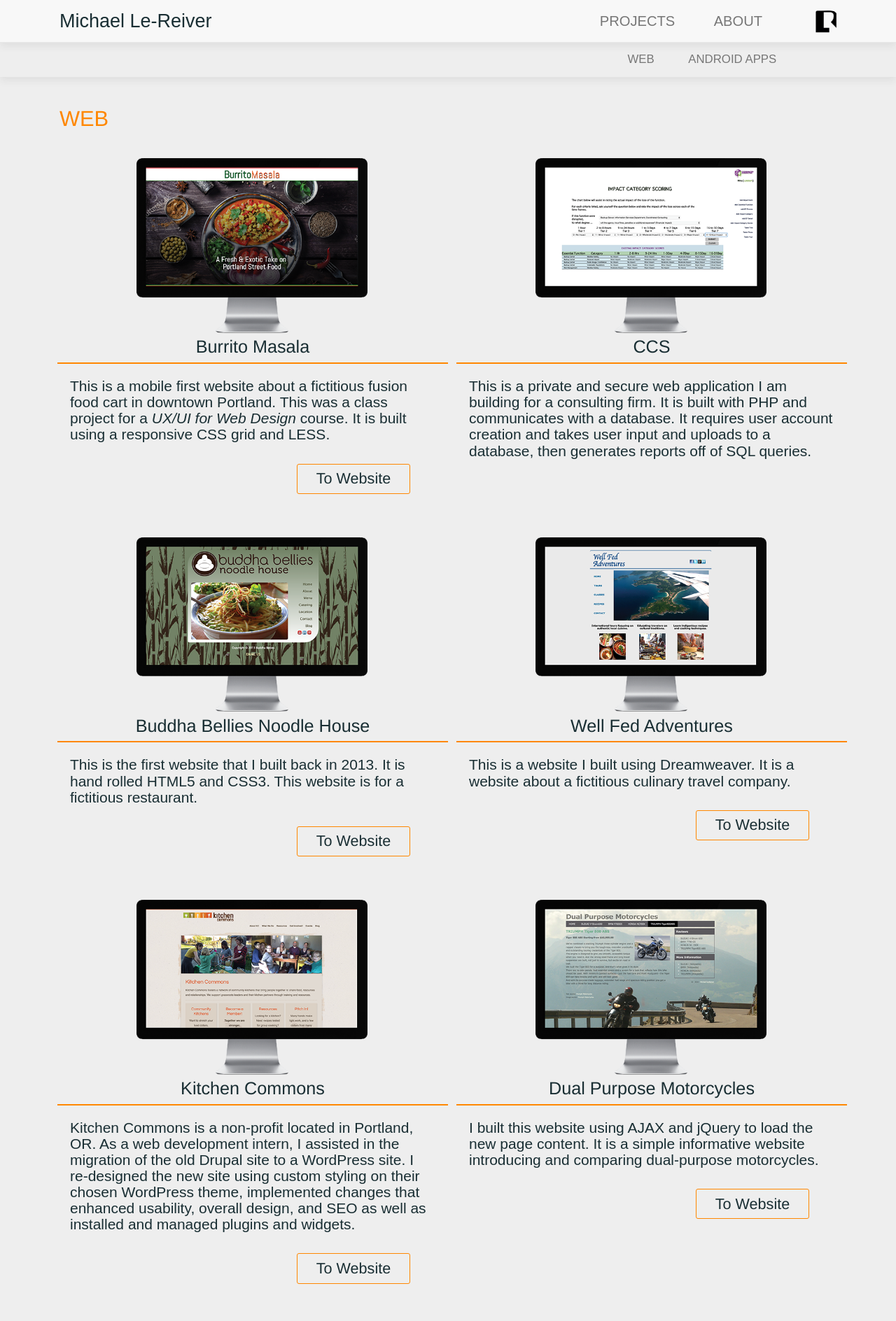
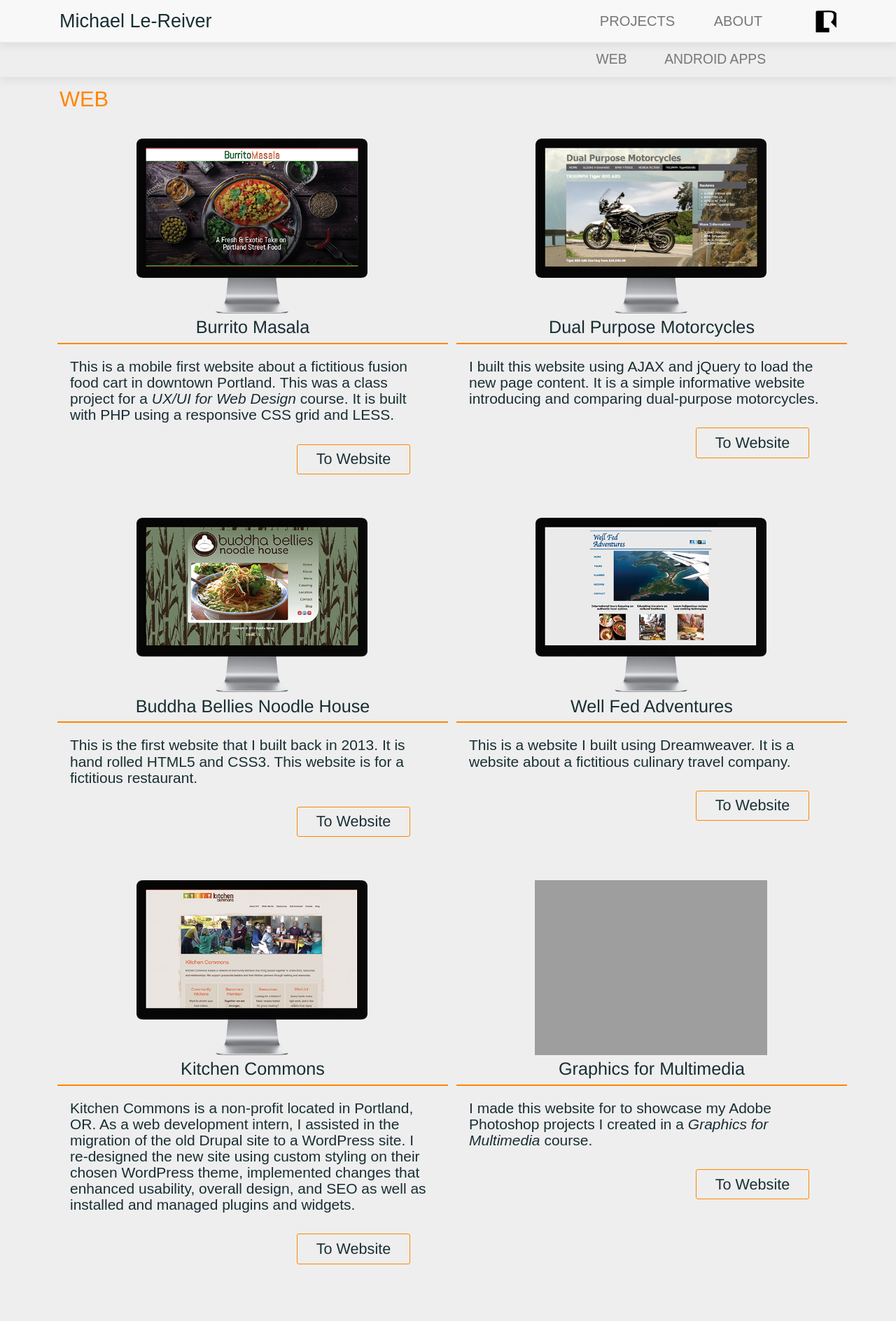
Before and after one commit to LeReiver/portfolio, a PHP site: page /projects.php in a window 1280 px wide. Shown: the top 1888 px of the page at 70% size. Run offline with PHP 8.4, Linux system fonts and the light colour scheme; grey boxes are pictures that could not be loaded.

Commit message:
Modified projects.

```diff
--- a/includes/styles/portfolio.css.php
+++ b/includes/styles/portfolio.css.php
@@ -1040,7 +1040,7 @@ a.button:hover {
         margin-left: 44%;
     }
     .container.projects h1 {
-        margin-bottom: 1em;
+/*        margin-bottom: 1em;*/
     }
 
 }
--- a/index.php
+++ b/index.php
@@ -116,7 +116,7 @@
                         <tr><td>Android Studio</td></tr>
                         <tr><td>Java</td></tr>
                         <tr><td>XML</td></tr>
-                        <tr><td>Custom Styles & Themes</td></tr>
+                        <tr><td>Custom Styles &amp; Themes</td></tr>
                         <tr><td>MultiDevice Support</td></tr>
                         <tr><td>MultiVersion Support</td></tr>
                         <tr><td>Audio Implementation</td></tr>
--- a/project_navigation.php
+++ b/project_navigation.php
@@ -9,7 +9,7 @@
     <nav class="navbar-default " style=" margin-top:-.25em; padding-top: .25em; padding-bottom:0; background: #eee;  border: none; position: fixed; clear: none; z-index: 100; ">
         <div class="container project_nav">
 
-                <ul class="nav navbar-nav navbar-right projects" style="font-weight: 300; font-size: 100%; margin-top:60px; text-align: start;">
+                <ul class="nav navbar-nav navbar-right projects" style="font-weight: 300; font-size: 115%; margin-top:60px; text-align: start;">
                     <li class="current"><a href="#websites">WEB</a></li>
 <!--                    <li class="current"><a href="#webapps">WEB APPS</a></li>-->
                     <li class="current"><a href="#android">ANDROID APPS</a></li>
--- a/projects.php
+++ b/projects.php
@@ -23,10 +23,10 @@
 <?php require('project_navigation.php'); ?>
 <div id="about_2" class="section bigbox">
     <section id="websites"></section>
-    <div class="container projects" style="padding-top: 11em;">
+    <div class="container projects" style="padding-top: 9em;">
         <div class="row section-header">
             <div class="col-md-12">
-                <h1 style="font-size: 2.2em; color: #ff8700; font-stretch: extra-expanded; font-weight: 200; text-align:start; ">Web</h1>
+                <h1 style="font-size: 2.2em; color: #ff8700; font-stretch: extra-expanded; font-weight: 200; text-align:start;">Web</h1>
             </div>
         </div>
         <!--Websites-->
@@ -35,32 +35,31 @@
                 <div class="row" style="margin-bottom: 2em;">
                     <div class="col-md-6">
                         <div>
-                            <div class="project-icon"><a href="includes/images/burrito_lg.jpg" id="burrito masala"
+                            <div class="project-icon"><a href="includes/images/burrito_lg.jpg" id="burrito_masala"
                                                          data-lightbox="vector" data-title="Burrito Masala"><img src="includes/img/burrito_desktop.png" alt="Burrito Masala" title="Click To View"></a>
                             </div>
                         </div>
                         <h5 class="orange-underline">Burrito Masala</h5>
                         <p id="skills">This is a mobile first website about a fictitious fusion food cart in downtown Portland. This was a class project for a <em>UX/UI for Web Design</em> course.
-                            It is built using a responsive CSS grid and LESS.</p>
+                            It is built with PHP using a responsive CSS grid and LESS.</p>
                         <table class="button_table">
                             <tr>
-                                <td><h4><a href="/../web/burrito_masala" target="_blank"><button id="_button" >To Website</button></a></h4></td>
+                                <td><h4><a href="/../web/burrito_masala" target="_blank"><button id="_button">To Website</button></a></h4></td>
                             </tr>
                         </table>
                     </div>
                     <div class="col-md-6">
                         <div>
-                            <div class="project-icon"><a href="includes/images/ccs_lg.jpg" id="well_fed"
-                                                         data-lightbox="vector" data-title="CCS"><img src="includes/img/ccs_desktop.png" alt="CCS" title="Click To View"></a>
+                            <div class="project-icon"><a href="includes/images/dual_purpose_lg.jpg" id="dual_purpose"
+                                                         data-lightbox="vector" data-title="Dual Purpose Motorcycles"><img src="includes/img/dual_purpose_desktop.png" alt="Dual Purpose Motorcycles" title="Click To View"></a>
                             </div>
                         </div>
-                        <h5 class="orange-underline">CCS</h5>
-                        <p id="skills">This is a private and secure web application I am building for a consulting firm. It is built with PHP and communicates with a database.
-                            It requires user account creation and takes user input and uploads to a database,
-                            then generates reports off of SQL queries.</p>
+                        <h5 class="orange-underline">Dual Purpose Motorcycles</h5>
+                        <p id="skills">I built this website using AJAX and jQuery to load the new page content.
+                            It is a simple informative website introducing and comparing dual-purpose motorcycles.</p>
                         <table class="button_table">
                             <tr>
-<!--                                <td><h4><a href="/../php/ccs" target="_blank"><button id="_button" > To Website</button></a></h4></td>-->
+                                <td><h4><a href="/../web/dual_purpose/" target="_blank"><button id="_button" >To Website</button></a></h4></td>
                             </tr>
                         </table>
                     </div>
@@ -113,23 +112,9 @@
                             </tr>
                         </table>
                     </div>
-                    <div class="col-md-6">
-                        <div>
-                            <div class="project-icon"><a href="includes/images/dual_purpose_lg.jpg" id="dual_purpose"
-                                                         data-lightbox="vector" data-title="Dual Purpose Motorcycles"><img src="includes/img/dual_purpose_desktop.png" alt="Dual Purpose Motorcycles" title="Click To View"></a>
-                            </div>
-                        </div>
-                        <h5 class="orange-underline">Dual Purpose Motorcycles</h5>
-                        <p id="skills">I built this website using AJAX and jQuery to load the new page content.
-                            It is a simple informative website introducing and comparing dual-purpose motorcycles.</p>
-                        <table class="button_table">
-                            <tr>
-                                <td><h4><a href="/../web/dual_purpose/" target="_blank"><button id="_button" >To Website</button></a></h4></td>
-                            </tr>
-                        </table>
-                    </div>
-                </div>
-                <div class="row" style="margin-bottom: 2em;">
+
+
+
                     <div class="col-md-6">
                         <div>
                             <div class="project-icon"><a href="includes/images/graphics_lg.jpg" id="graphics"
@@ -144,31 +129,26 @@
                             </tr>
                         </table>
                     </div>
+
+
+                </div>
+                <div class="row" style="margin-bottom: 2em;">
                     <div class="col-md-6">
                         <div>
-                            <div class="project-icon"><a href="includes/images/sushi_animate_lg.jpg" id="sushi_animate"
-                                                         data-lightbox="vector" data-title="Animated Sushi"><img src="includes/img/sushi_animate_desktop.png" alt="Animated Sushi" title="Click To View"></a>
+                            <div class="project-icon"><a href="includes/images/ccs_lg.jpg" id="ccs"
+                                                         data-lightbox="vector" data-title="CCS"><img src="includes/img/ccs_desktop.png" alt="CCS" title="Click To View"></a>
                             </div>
                         </div>
-                        <h5 class="orange-underline">Animated Sushi</h5>
-                        <p id="skills">I made this animated web page as a sample interface homepage for an web site about sushi.
-                            The animations were created in Adobe Animate.</p>
+                        <h5 class="orange-underline">CCS</h5>
+                        <p id="skills">This is a private and secure web application I am building for a consulting firm. It is built with PHP and communicates with a database.
+                            It requires user account creation and takes user input and uploads to a database,
+                            then generates reports off of SQL queries.</p>
                         <table class="button_table">
                             <tr>
-                                <td><h4><a href="/../web/sushi_animate/" target="_blank"><button id="_button" >To Website</button></a></h4></td>
+                                <!--                                <td><h4><a href="/../php/ccs" target="_blank"><button id="_button" > To Website</button></a></h4></td>-->
                             </tr>
-<!--                            <section id="webapps">&nbsp; </section>-->
                         </table>
                     </div>
-                </div>
-<!--                <div class="row section-header container">-->
-<!--                    <div class="col-md-12 projects">-->
-<!--                        <h1 style="font-size: 2.2em; color: #ff8700; font-stretch: extra-expanded; font-weight: 200; text-align:start;  margin-top: 0; margin-bottom: -1.5em; margin-left: -2em;">Web Apps</h1>-->
-<!--                    </div>-->
-<!--                </div>-->
-
-                <!--Web Apps-->
-                <div class="row" style="margin-bottom: 4em;">
                     <div class="col-md-6">
                         <div>
                             <div class="project-icon"><a href="includes/images/volume_converter_lg.jpg" id="volume_converter"
@@ -184,6 +164,15 @@
                             </tr>
                         </table>
                     </div>
+                </div>
+<!--                <div class="row section-header container">-->
+<!--                    <div class="col-md-12 projects">-->
+<!--                        <h1 style="font-size: 2.2em; color: #ff8700; font-stretch: extra-expanded; font-weight: 200; text-align:start;  margin-top: 0; margin-bottom: -1.5em; margin-left: -2em;">Web Apps</h1>-->
+<!--                    </div>-->
+<!--                </div>-->
+
+                <!--Web Apps-->
+                <div class="row" style="margin-bottom: 4em;">
                     <div class="col-md-6">
                         <div>
                             <div class="project-icon"><a href="includes/images/tip_calculator_lg.jpg" id="tip_calculator"
@@ -198,8 +187,6 @@
                             </tr>
                         </table>
                     </div>
-                </div>
-                <div class="row" style="margin-bottom: 4em;">
                     <div class="col-md-6">
                         <div>
                             <div class="project-icon"><a href="includes/images/cart_lg.jpg" id="shopping_cart"
@@ -215,25 +202,26 @@
                             </tr>
                         </table>
                     </div>
-
-                    <div class="col-md-6">
-                        <div>
-                            <div class="project-icon"><a href="includes/images/proteins_lg.jpg" id="proteins"
-                                                         data-lightbox="vector" data-title="Proteins In Europe"><img src="includes/img/proteins_desktop.png" alt="Proteins In Europe" title="Click To View"></a>
-                            </div>
-                        </div>
-                        <h5 class="orange-underline">Proteins In Europe</h5>
-                        <p id="skills">This program outputs a comparison of protein consumption
-                            for the nine food groups of three random European countries.
-                            It was built in PHP using a randomizer to reload new data.</p>
-                        <table class="button_table">
-                            <tr>
-                                <td><h4><a href="/../php/proteins/" target="_blank"><button id="_button" >To Web App</button></a></h4></td>
-                            </tr>
-                        </table>
+                </div>
+<!--                <div class="row" style="margin-bottom: 4em;">-->
+<!--                    <div class="col-md-6">-->
+<!--                        <div>-->
+<!--                            <div class="project-icon"><a href="includes/images/proteins_lg.jpg" id="proteins"-->
+<!--                                                         data-lightbox="vector" data-title="Proteins In Europe"><img src="includes/img/proteins_desktop.png" alt="Proteins In Europe" title="Click To View"></a>-->
+<!--                            </div>-->
+<!--                        </div>-->
+<!--                        <h5 class="orange-underline">Proteins In Europe</h5>-->
+<!--                        <p id="skills">This program outputs a comparison of protein consumption-->
+<!--                            for the nine food groups of three random European countries.-->
+<!--                            It was built in PHP using a randomizer to reload new data.</p>-->
+<!--                        <table class="button_table">-->
+<!--                            <tr>-->
+<!--                                <td><h4><a href="/../php/proteins/" target="_blank"><button id="_button" >To Web App</button></a></h4></td>-->
+<!--                            </tr>-->
+<!--                        </table>-->
                         <section id="android">&nbsp;</section>
-                    </div>
-                </div>
+<!--                    </div>-->
+<!--                </div>-->
                 <!--Android Projects-->
                 <div class="row section-header">
                     <div class="col-md-12">
@@ -270,7 +258,7 @@
                         </table>
                     </div>
                 </div>
-                <div class="row" style="margin-bottom: 4em;">
+                <div class="row" style="margin-bottom:0">
                     <div class="col-md-6">
                         <div>
                             <div class="project-icon"><a href="includes/images/drumsFragment_phone_tablet2.png" id="drums_fragment"
```
Also changed, not shown: includes/images/dual_purpose_lg.jpg, includes/img/dual_purpose_desktop.png.
